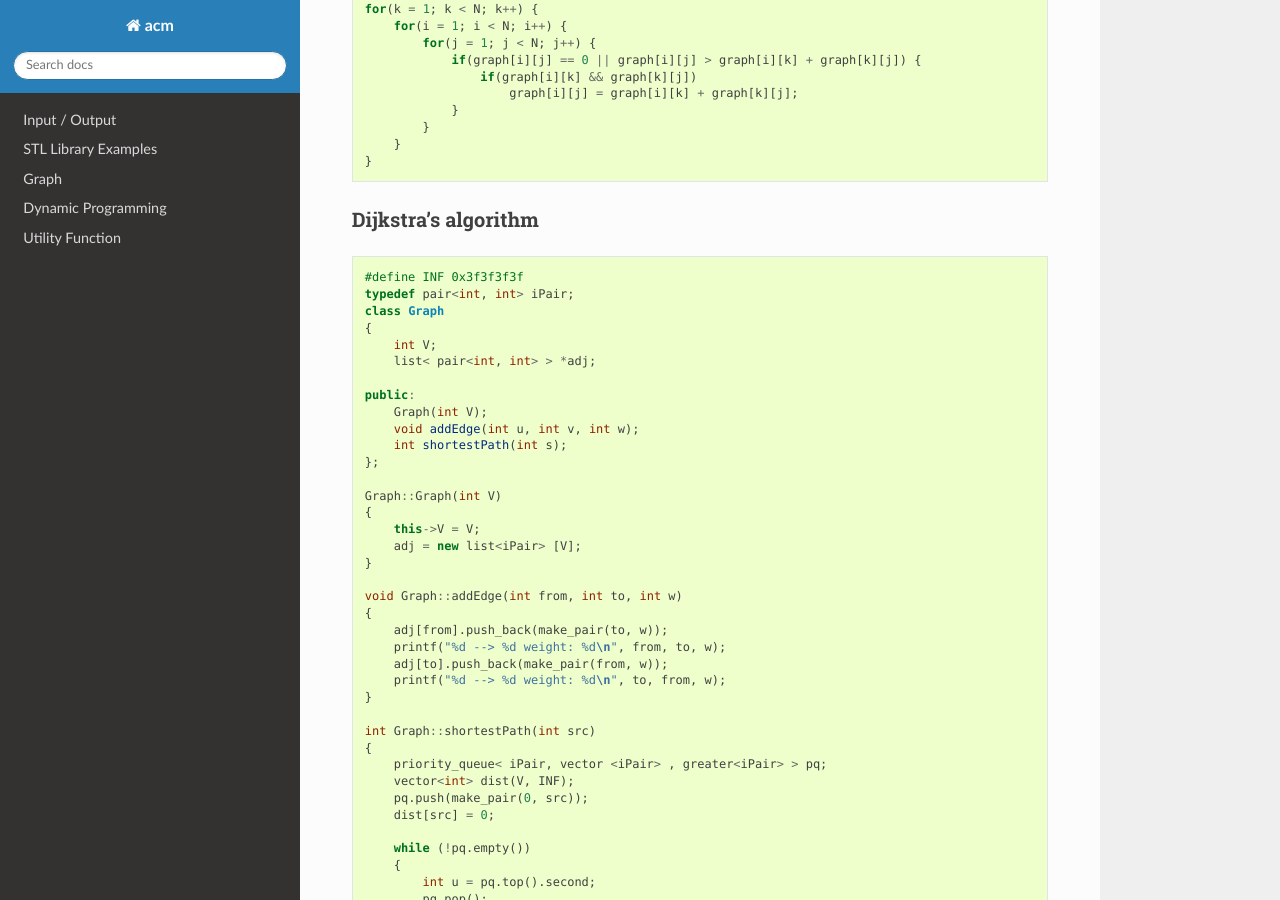
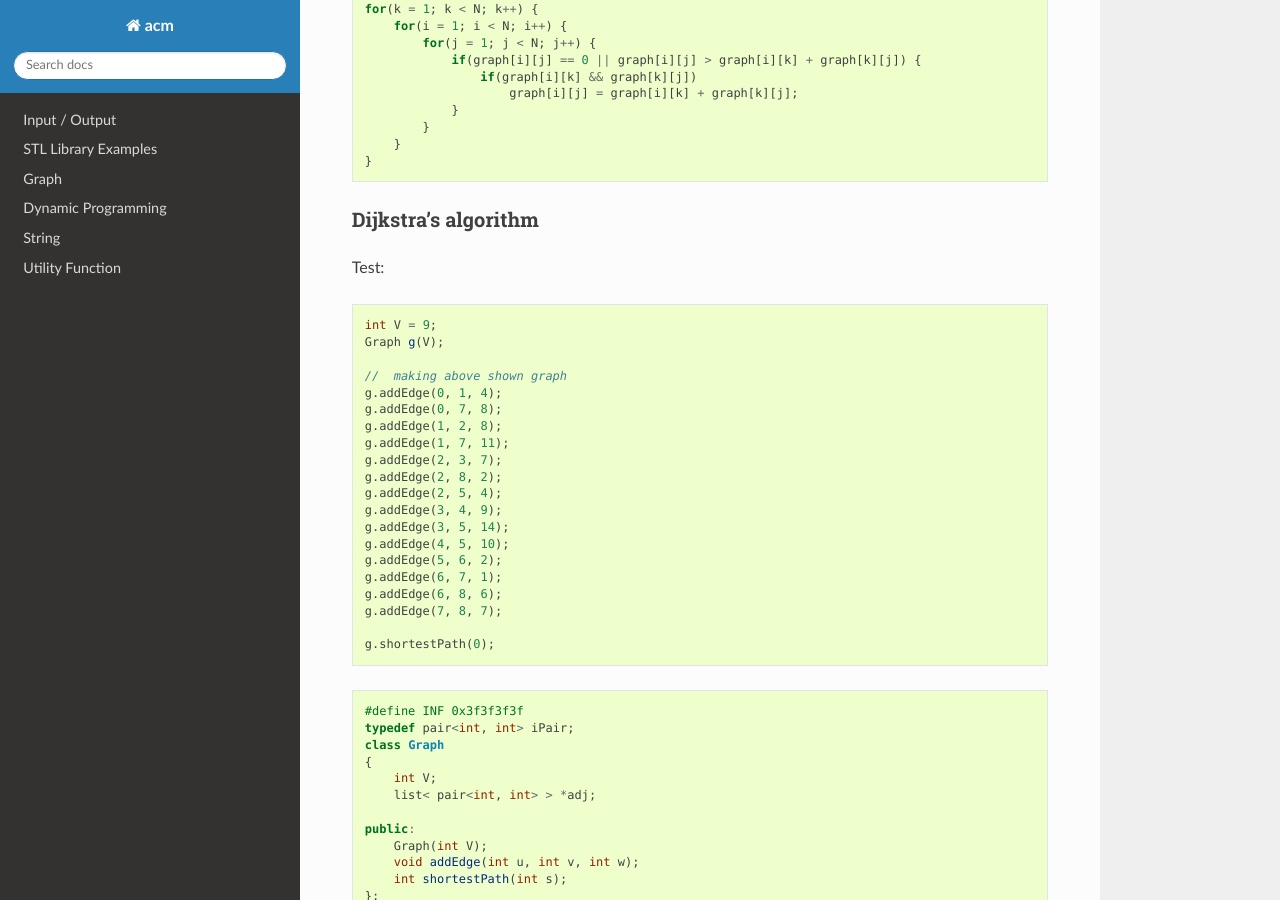
Before and after one commit to klhui97/ACM, a Sphinx documentation site: the page built from docs/source/index.rst, in a window 1280 px wide and 900 px high, scrolled down 3473 px. Built offline with Sphinx 7.4.7 and the Read the Docs theme 2.0.0, drawn with Linux system fonts in a browser that asks for light colours; some of the changed text lies outside the part shown.

Commit message:
update docs

```diff
--- a/docs/source/index.rst
+++ b/docs/source/index.rst
@@ -14,10 +14,12 @@
     topics/stl
     topics/graph
     topics/dp
+    topics/string.rst
     topics/utils.rst
 
 .. include:: topics/io.rst
 .. include:: topics/stl.rst
 .. include:: topics/graph.rst
 .. include:: topics/dp.rst
+.. include:: topics/string.rst
 .. include:: topics/utils.rst
--- a/docs/source/topics/dp.rst
+++ b/docs/source/topics/dp.rst
@@ -27,117 +27,3 @@
                 dp[i][j] = dp[i - 1][j];
         }
     }
-
-Pattern Searching
-^^^^^^^^^^^^^^^^^
-
-Knuth Morris Pratt algorithm
-----------------------------
-
-https://www.geeksforgeeks.org/kmp-algorithm-for-pattern-searching/
-
-.. code-block:: cpp
-
-    void computeLPSArray(char *pat, int M, int *lps)
-    {
-        int len = 0;
-        lps[0] = 0;
-        int i = 1;
-        while (i < M)
-        {
-            if (pat[i] == pat[len])
-            {
-                len++;
-                lps[i] = len;
-                i++;
-            }
-            else
-            {
-                if (len != 0)
-                {
-                    len = lps[len - 1];
-                }
-                else
-                {
-                    lps[i] = 0;
-                    i++;
-                }
-            }
-        }
-    }
-
-    int KnuthMorrisPrattSearch(char *pat, char *txt)
-    {
-        int M = strlen(pat);
-        int N = strlen(txt);
-
-        int lps[M];
-
-        computeLPSArray(pat, M, lps);
-
-        int i = 0;
-        int j = 0;
-        while (i < N)
-        {
-            if (pat[j] == txt[i])
-            {
-                j++;
-                i++;
-            }
-
-            if (j == M)
-            {
-                printf("Found pattern at index %d\n", i - j);
-                // Start of - modified to return
-                return i - j;
-                // End of - modified to return
-                j = lps[j - 1];
-            }
-            else if (i < N && pat[j] != txt[i])
-            {
-                if (j != 0)
-                    j = lps[j - 1];
-                else
-                    i = i + 1;
-            }
-        }
-        // Start of - modified to return
-        return -1; // if not found
-        // End of - modified to return
-    }
-
-Longest Common Subsequence
---------------------------
-
-Examples:
-LCS for input Sequences “ABCDGH” and “AEDFHR” is “ADH” of length 3.
-LCS for input Sequences “AGGTAB” and “GXTXAYB” is “GTAB” of length 4.
-
-https://www.geeksforgeeks.org/cpp-program-for-longest-common-subsequence/
-
-.. code-block:: cpp
-
-    /* Returns length of LCS for X[0..m-1], Y[0..n-1] */
-    int LongestCommonSubSequence(char* X, char* Y, int m, int n)
-    {
-        int L[m + 1][n + 1];
-        int i, j;
-
-        /* Following steps build L[m+1][n+1] in bottom up fashion. Note
-        that L[i][j] contains length of LCS of X[0..i-1] and Y[0..j-1] */
-        for (i = 0; i <= m; i++) {
-            for (j = 0; j <= n; j++) {
-                if (i == 0 || j == 0)
-                    L[i][j] = 0;
-
-                else if (X[i - 1] == Y[j - 1])
-                    L[i][j] = L[i - 1][j - 1] + 1;
-
-                else
-                    L[i][j] = max(L[i - 1][j], L[i][j - 1]);
-            }
-        }
-
-        /* L[m][n] contains length of LCS for X[0..n-1] and Y[0..m-1] */
-        return L[m][n];
-    }
--- a/docs/source/topics/graph.rst
+++ b/docs/source/topics/graph.rst
@@ -103,6 +103,31 @@
 Dijkstra’s algorithm
 ++++++++++++++++++++
 
+Test:
+
+.. code-block:: cpp
+
+    int V = 9;
+    Graph g(V);
+
+    //  making above shown graph
+    g.addEdge(0, 1, 4);
+    g.addEdge(0, 7, 8);
+    g.addEdge(1, 2, 8);
+    g.addEdge(1, 7, 11);
+    g.addEdge(2, 3, 7);
+    g.addEdge(2, 8, 2);
+    g.addEdge(2, 5, 4);
+    g.addEdge(3, 4, 9);
+    g.addEdge(3, 5, 14);
+    g.addEdge(4, 5, 10);
+    g.addEdge(5, 6, 2);
+    g.addEdge(6, 7, 1);
+    g.addEdge(6, 8, 6);
+    g.addEdge(7, 8, 7);
+
+    g.shortestPath(0);
+
 .. code-block:: cpp
 
     #define INF 0x3f3f3f3f
--- /dev/null
+++ b/docs/source/topics/string.rst
@@ -0,0 +1,125 @@
+String
+======
+
+Pattern Searching
+^^^^^^^^^^^^^^^^^
+
+Knuth Morris Pratt algorithm
+----------------------------
+
+https://www.geeksforgeeks.org/kmp-algorithm-for-pattern-searching/
+
+Example:
+
+.. code-block:: cpp
+
+    char txt[] = "ABABDABACDABABCABAB";
+    char pat[] = "ABABCABAB";
+    KnuthMorrisPrattSearch(pat, txt);
+
+
+.. code-block:: cpp
+
+    void computeLPSArray(char *pat, int M, int *lps)
+    {
+        int len = 0;
+        lps[0] = 0;
+        int i = 1;
+        while (i < M)
+        {
+            if (pat[i] == pat[len])
+            {
+                len++;
+                lps[i] = len;
+                i++;
+            }
+            else
+            {
+                if (len != 0)
+                {
+                    len = lps[len - 1];
+                }
+                else
+                {
+                    lps[i] = 0;
+                    i++;
+                }
+            }
+        }
+    }
+
+    int KnuthMorrisPrattSearch(char *pat, char *txt)
+    {
+        int M = strlen(pat);
+        int N = strlen(txt);
+
+        int lps[M];
+
+        computeLPSArray(pat, M, lps);
+
+        int i = 0;
+        int j = 0;
+        while (i < N)
+        {
+            if (pat[j] == txt[i])
+            {
+                j++;
+                i++;
+            }
+
+            if (j == M)
+            {
+                printf("Found pattern at index %d\n", i - j);
+                // Start of - modified to return
+                return i - j;
+                // End of - modified to return
+                j = lps[j - 1];
+            }
+            else if (i < N && pat[j] != txt[i])
+            {
+                if (j != 0)
+                    j = lps[j - 1];
+                else
+                    i = i + 1;
+            }
+        }
+        // Start of - modified to return
+        return -1; // if not found
+        // End of - modified to return
+    }
+
+Longest Common Subsequence
+^^^^^^^^^^^^^^^^^^^^^^^^^^
+
+Examples:
+LCS for input Sequences “ABCDGH” and “AEDFHR” is “ADH” of length 3.
+LCS for input Sequences “AGGTAB” and “GXTXAYB” is “GTAB” of length 4.
+
+https://www.geeksforgeeks.org/cpp-program-for-longest-common-subsequence/
+
+.. code-block:: cpp
+
+    /* Returns length of LCS for X[0..m-1], Y[0..n-1] */
+    int LongestCommonSubSequence(char* X, char* Y, int m, int n)
+    {
+        int L[m + 1][n + 1];
+        int i, j;
+
+        /* Following steps build L[m+1][n+1] in bottom up fashion. Note
+        that L[i][j] contains length of LCS of X[0..i-1] and Y[0..j-1] */
+        for (i = 0; i <= m; i++) {
+            for (j = 0; j <= n; j++) {
+                if (i == 0 || j == 0)
+                    L[i][j] = 0;
+
+                else if (X[i - 1] == Y[j - 1])
+                    L[i][j] = L[i - 1][j - 1] + 1;
+
+                else
+                    L[i][j] = max(L[i - 1][j], L[i][j - 1]);
+            }
+        }
+
+        /* L[m][n] contains length of LCS for X[0..n-1] and Y[0..m-1] */
+        return L[m][n];
+    }
```
